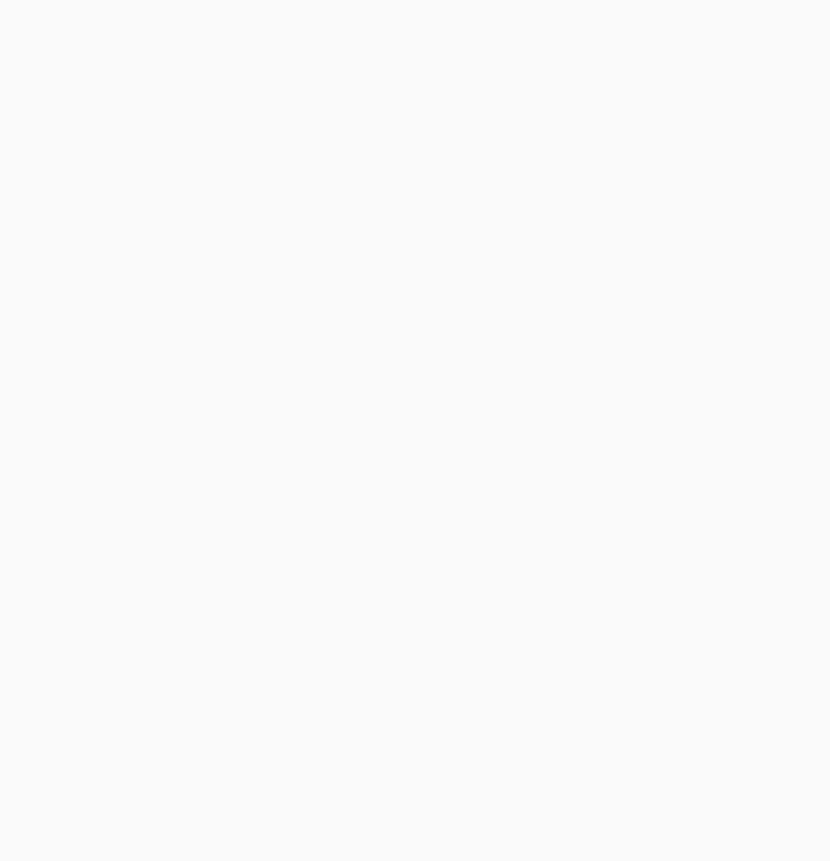
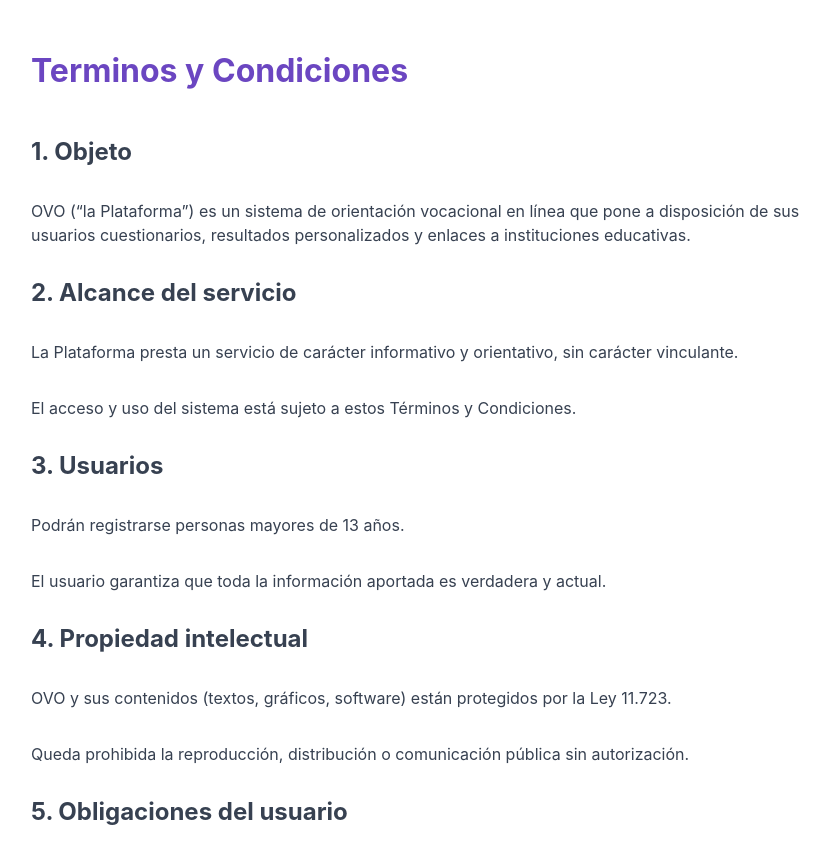
Before and after one commit to naticaceres/ovo-utn, a React (Vite) app: page /terms in a window 1280 px wide. Before the commit this address had no page. Shown: the part 220-1081 px from the top of the page, without its empty margins (223-1053 px from the left). Before the commit the page ends 800 px from the top, so only its background shows below. Built offline with nearby package versions, Linux system fonts and the light colour scheme.

Commit message:
feat: terminos y condiciones

```diff
--- a/src/pages/legal/TerminosYCondicionesPage.tsx
+++ b/src/pages/legal/TerminosYCondicionesPage.tsx
@@ -0,0 +1,97 @@
+import styles from './Contacto.module.css';
+import { MainLayout } from '../../components/layout/MainLayout';
+
+export default function TerminosYCondiciones() {
+  return (
+    <MainLayout>
+      <div className={styles.contactContainer}>
+        <div className={styles.content}>
+          <div className={styles.textSection}>
+            <h1 className={styles.title}>Terminos y Condiciones</h1>
+
+            <h2>
+              1. <b>Objeto</b>
+            </h2>
+            <p>
+              OVO (“la Plataforma”) es un sistema de orientación vocacional en
+              línea que pone a disposición de sus usuarios cuestionarios,
+              resultados personalizados y enlaces a instituciones educativas.
+            </p>
+
+            <h2>
+              2. <b>Alcance del servicio</b>
+            </h2>
+            <p>
+              La Plataforma presta un servicio de carácter informativo y
+              orientativo, sin carácter vinculante.
+            </p>
+            <p>
+              El acceso y uso del sistema está sujeto a estos Términos y
+              Condiciones.
+            </p>
+
+            <h2>
+              3. <b>Usuarios</b>
+            </h2>
+            <p>Podrán registrarse personas mayores de 13 años.</p>
+            <p>
+              El usuario garantiza que toda la información aportada es verdadera
+              y actual.
+            </p>
+
+            <h2>
+              4. <b>Propiedad intelectual</b>
+            </h2>
+            <p>
+              OVO y sus contenidos (textos, gráficos, software) están protegidos
+              por la Ley 11.723.
+            </p>
+            <p>
+              Queda prohibida la reproducción, distribución o comunicación
+              pública sin autorización.
+            </p>
+
+            <h2>
+              5. <b>Obligaciones del usuario</b>
+            </h2>
+            <p>
+              No publicar contenidos ilícitos, discriminatorios o contrarios a
+              la normativa.
+            </p>
+            <p>No interferir con el funcionamiento técnico de la Plataforma.</p>
+
+            <h2>
+              6. <b>Responsabilidad</b>
+            </h2>
+            <p>
+              La plataforma no será responsable por decisiones tomadas
+              únicamente con base en los resultados.
+            </p>
+            <p>
+              El usuario exime a la plataforma de reclamaciones derivadas de uso
+              indebido.
+            </p>
+
+            <h2>
+              7. <b>Modificaciones</b>
+            </h2>
+            <p>
+              La plataforma podrá actualizar estos términos; los cambios se
+              notificarán por la misma.
+            </p>
+            <p>El uso continuado implica aceptación de las nuevas versiones.</p>
+
+            <h2>
+              8. <b>Legislación aplicable y jurisdicción</b>
+            </h2>
+            <p>Ley 25.326 (Protección de Datos Personales).</p>
+            <p>
+              Para toda controversia, serán competentes los tribunales de la
+              Ciudad de Mendoza, República Argentina.
+            </p>
+          </div>
+        </div>
+      </div>
+    </MainLayout>
+  );
+}
```
Also changed, not shown: src/routes/AppRoutes.tsx (+6 -1 lines).
